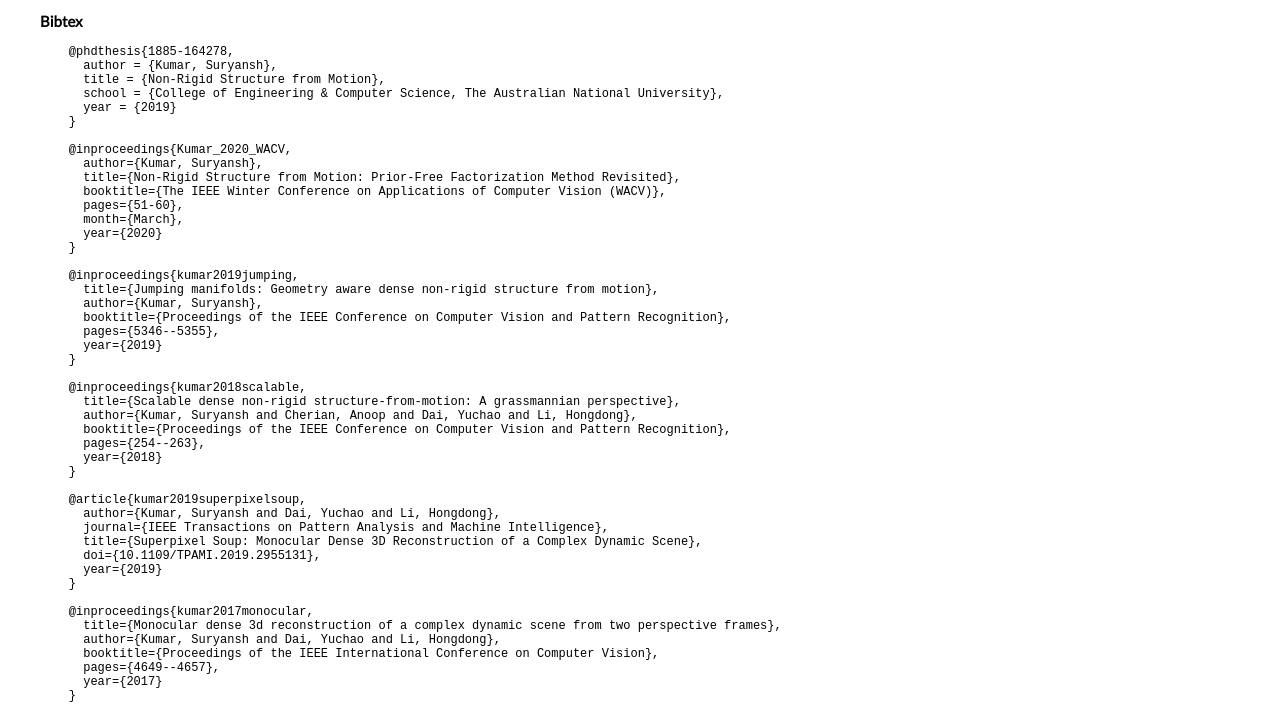
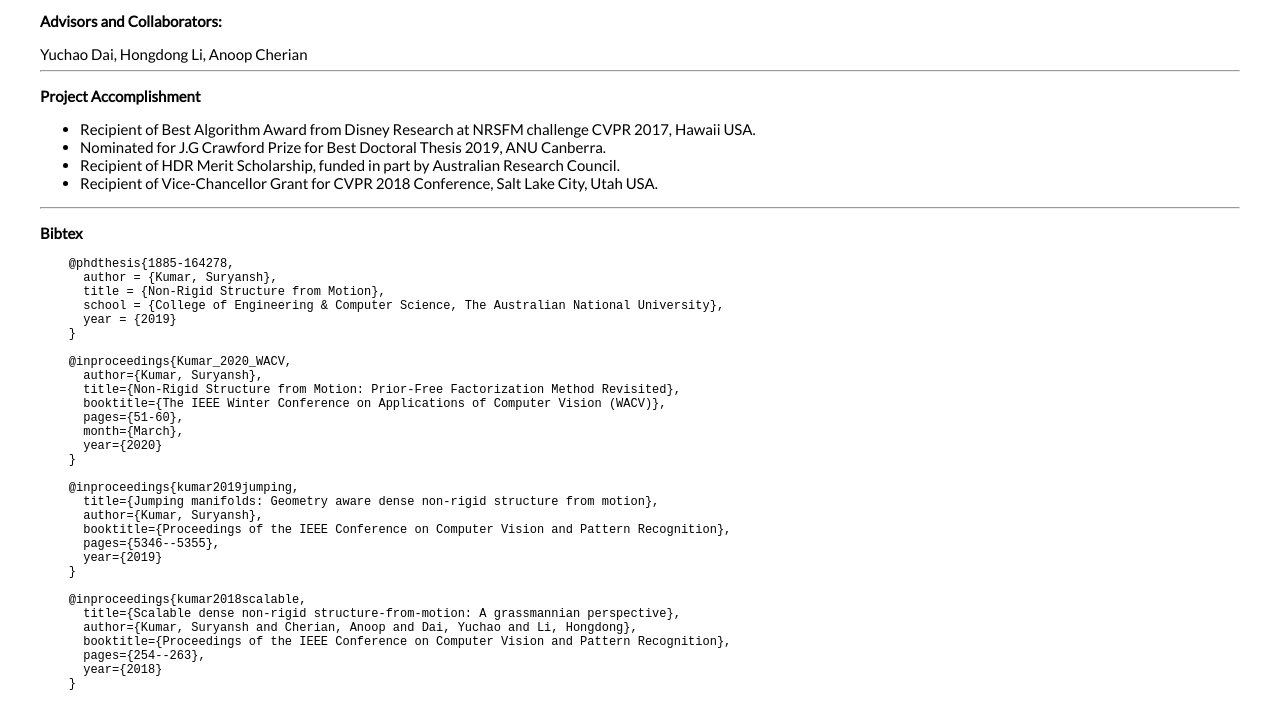
Before and after one commit to suryanshkumar/Non-Rigid-Structure-from-Motion, a plain HTML site: page index.html in a window 1280 px wide. Shown: the part 1073-1777 px from the top of the page. Drawn offline with Linux system fonts and the light colour scheme.

Commit message:
collaborators added

```diff
--- a/index.html
+++ b/index.html
@@ -82,6 +82,23 @@
   </div>
 
   <div>
+    <p><b>Advisors and Collaborators: </b></p>
+    <a>Yuchao Dai, Hongdong Li, Anoop Cherian</a>
+  </div>
+  <hr>
+
+  <div>
+    <p><b>Project Accomplishment </b></p>
+    <ul>
+      <li>Recipient of Best Algorithm Award from Disney Research at NRSFM challenge CVPR 2017, Hawaii USA.</li>
+      <li>Nominated for J.G Crawford Prize for Best Doctoral Thesis 2019, ANU Canberra.</li>
+      <li>Recipient of HDR Merit Scholarship, funded in part by Australian Research Council.</li>
+      <li>Recipient of Vice-Chancellor Grant for CVPR 2018 Conference, Salt Lake City, Utah USA.</li>
+    </ul>
+  </div>
+  <hr>
+
+  <div>
     <p><b>Bibtex</b></p>
     <pre style="font-size: 12px">
     @phdthesis{1885-164278,
```
